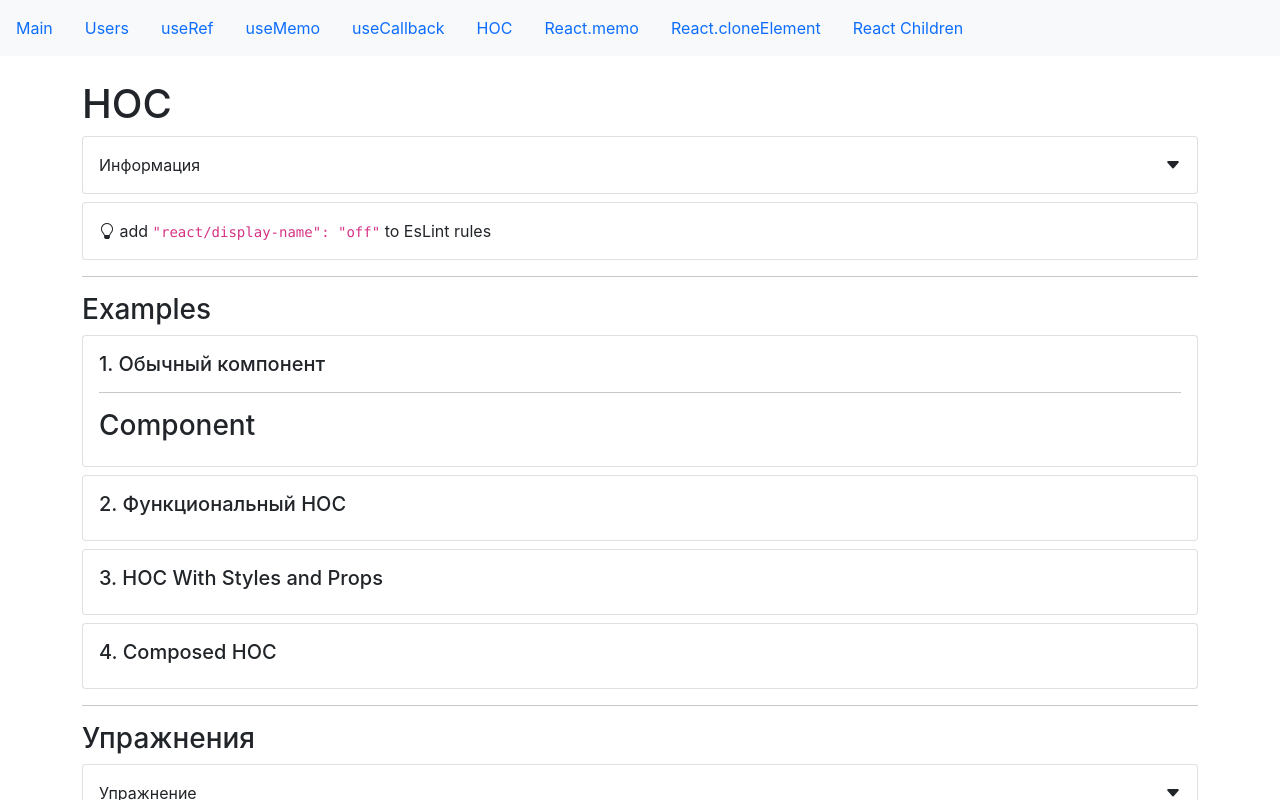
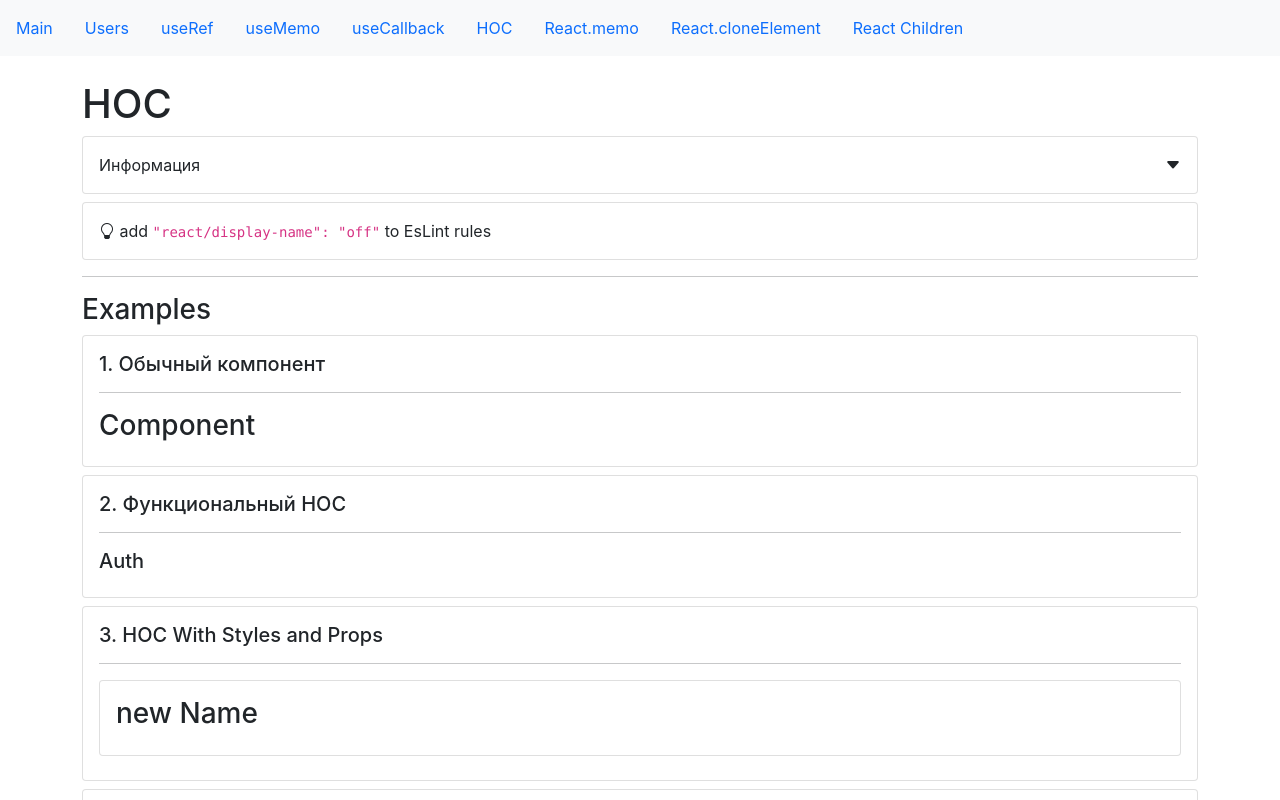
Before and after one commit to daria-dotsenko/start-hooks, a React (Create React App) app: page /hoc in a window 1280 px wide. Shown: the top 800 px of the page. Built offline with nearby package versions, Linux system fonts and the light colour scheme.

Commit message:
5. Компоненты высшего порядка (HOC)

```diff
--- a/src/app/components/examples/hoc/hocExample.jsx
+++ b/src/app/components/examples/hoc/hocExample.jsx
@@ -4,7 +4,12 @@
 import CardWrapper from "../../common/Card";
 import SmallTitle from "../../common/typografy/smallTitle";
 import Divider from "../../common/divider";
+import withLogin from "./withLogin";
+import withPropsStyles from "./withPropsStyles";
 const HOCExample = () => {
+    const ComponentWithAuth = withLogin(Component);
+    const ComponentWithPropsStyles = withPropsStyles(Component);
+    const NewComponent = withPropsStyles(ComponentWithAuth);
     return (
         <>
             <CardWrapper>
@@ -14,12 +19,17 @@
             </CardWrapper>
             <CardWrapper>
                 <SmallTitle>2. Функциональный HOC</SmallTitle>
+                <Divider />
+                <ComponentWithAuth />
             </CardWrapper>
             <CardWrapper>
                 <SmallTitle>3. HOC With Styles and Props</SmallTitle>
+                <Divider />
+                <ComponentWithPropsStyles />
             </CardWrapper>
             <CardWrapper>
                 <SmallTitle>4. Composed HOC</SmallTitle>
+                <NewComponent />
             </CardWrapper>
         </>
     );
--- /dev/null
+++ b/src/app/components/examples/hoc/withLogin.jsx
@@ -0,0 +1,17 @@
+import React from "react";
+import SmallTitle from "../../common/typografy/smallTitle";
+
+const withLogin = (Component) => (props) => {
+    const isLogin = localStorage.getItem("auth");
+    return (
+        <>
+            {
+                isLogin
+                    ? <Component {...props}/>
+                    : <SmallTitle>Auth</SmallTitle>
+            }
+        </>
+    );
+};
+
+export default withLogin;
--- /dev/null
+++ b/src/app/components/examples/hoc/withPropsStyles.jsx
@@ -0,0 +1,12 @@
+import React from "react";
+import CardWrapper from "../../common/Card";
+
+const withPropsStyles = (Component) => (props) => {
+    return (
+        <CardWrapper>
+            <Component {...props} name="new Name" />
+        </CardWrapper>
+    );
+};
+
+export default withPropsStyles;
```
Also changed, not shown: .eslintrc.js.
